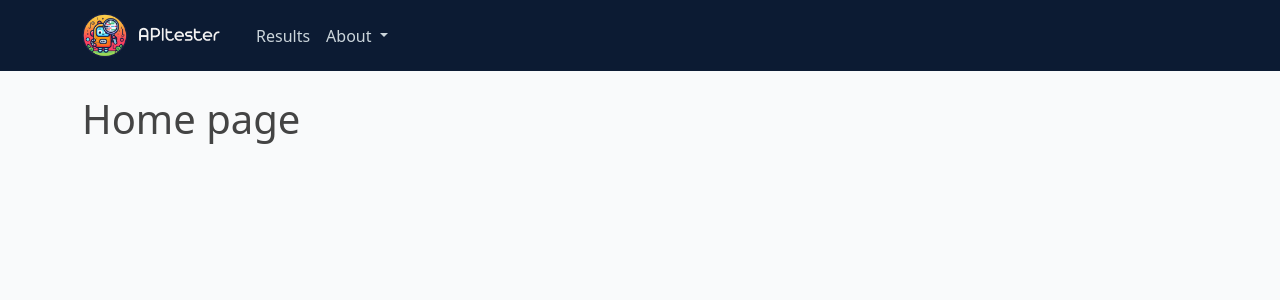
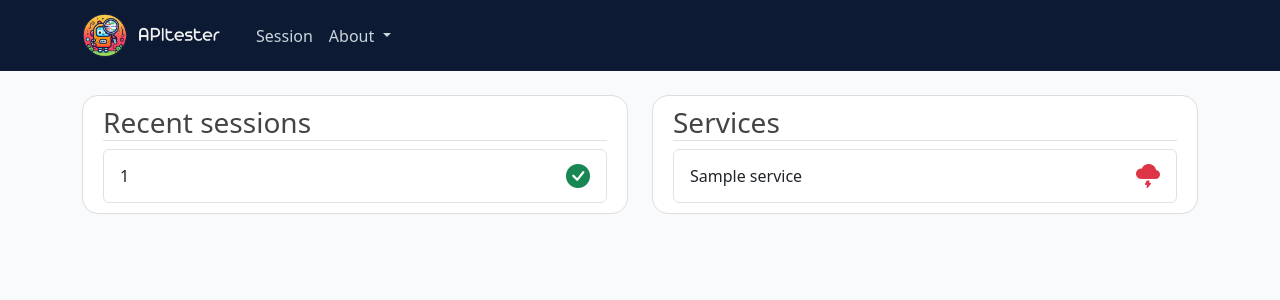
Before and after one commit to PommeSauce0/ApiTester_Dashboard, a Flask app: template api_dashboard/templates/index.html in a window 1280 px wide. Shown: the top 300 px of the page. Run offline with Flask 3, Linux system fonts and the light colour scheme; the template is opened without the code that fills it: most values are stand-ins (such as "Sample title", 1, 10 or a date in 2020).

Commit message:
add content to index.html

```diff
--- a/api_dashboard/static/main.css
+++ b/api_dashboard/static/main.css
@@ -52,3 +52,19 @@
 .json-string {
     color: olive;
 }
+
+.bi {
+    font-size: 1.5em; /* Taille des icônes */
+}
+.text-warning {
+    color: #ffc107;
+}
+.text-primary {
+    color: #007bff;
+}
+.text-info {
+    color: #17a2b8;
+}
+.text-danger {
+    color: #dc3545;
+}
--- a/api_dashboard/templates/index.html
+++ b/api_dashboard/templates/index.html
@@ -1,4 +1,55 @@
 {% extends "layout.html" %}
 {% block content %}
-    <h1>Home page</h1>
-{% endblock content %}
+    <div class="row">
+        <div class="col-md-6">
+            <div class="sticky-top z-0" style="top:20px">
+                <div class="content-section rounded-4">
+                    <h3 class="border-bottom">Recent sessions</h3>
+                    <div class="list-group">
+                        {% for session in sessions %}
+                        <a href="/session/{{ session._id }}" class="list-group-item list-group-item-action">
+                            <div class="d-flex justify-content-between align-items-center">
+                                <span>{{ session.session_id }}</span>
+                                <span>
+                                    {% if not session.has_errors %}
+                                        <i class="bi bi-check-circle-fill text-success"></i>
+                                    {% else %}
+                                        <i class="bi bi-x-circle-fill text-danger"></i>
+                                    {% endif %}
+                                </span>
+                            </div>
+                        </a>
+                        {% endfor %}
+                    </div>
+                </div>
+            </div>
+        </div>
+        <div class="col-md-6">
+            <div class="sticky-top" style="top:20px">
+                <div class="content-section rounded-4">
+                    <h3 class="border-bottom">Services</h3>
+                    <div class="list-group">
+                        {% for service in services %}
+                        <a href="#{{ service.service }}" class="list-group-item list-group-item-action">
+                            <div class="d-flex justify-content-between align-items-center">
+                                <span>{{ service.service }}</span>
+                                <span>
+                                    {% if service.success_rate >= 90 %}
+                                        <i class="bi bi-sun-fill text-warning"></i>
+                                    {% elif service.success_rate >= 50 %}
+                                        <i class="bi bi-cloud-fill text-primary"></i>
+                                    {% elif service.success_rate >= 25 %}
+                                        <i class="bi bi-cloud-rain-fill text-info"></i>
+                                    {% else %}
+                                        <i class="bi bi-cloud-lightning-fill text-danger"></i>
+                                    {% endif %}
+                                </span>
+                            </div>
+                        </a>
+                        {% endfor %}
+                    </div>
+                </div>
+            </div>
+        </div>
+    </div>
+{% endblock %}
--- a/api_dashboard/templates/layout.html
+++ b/api_dashboard/templates/layout.html
@@ -8,6 +8,8 @@
     <link rel="stylesheet" type="text/css" href="{{ url_for('static', filename='main.css') }}">
     <link rel="stylesheet" type="text/css" href="{{ url_for('static', filename='colors.css') }}">
     <link rel="icon" type="image/png" href="{{ url_for('static', filename='files/icon.png') }}">
+    <link href="https://cdn.jsdelivr.net/npm/bootstrap-icons/font/bootstrap-icons.css" rel="stylesheet">
+
     <title>ApiTester{% if title %} - {{title}}{% endif %}</title>
     <script src="https://cdn.jsdelivr.net/npm/bootstrap@5.3.3/dist/js/bootstrap.bundle.min.js"></script>
 </head>
@@ -22,7 +24,7 @@
                 <div class="collapse navbar-collapse" id="navbarSupportedContent">
                     <ul class="navbar-nav me-auto mb-2 mb-lg-0">
                         <li class="nav-item">
-                            <a class="nav-link" href="/session">Results</a>
+                            <a class="nav-link" href="/session">Session</a>
                         </li>
                         <li class="nav-item dropdown">
                             <a class="nav-link dropdown-toggle" href="#" role="button" data-bs-toggle="dropdown" aria-expanded="false">
```
Also changed, not shown: api_dashboard/mongodb.py (+66 -0 lines), api_dashboard/routes.py (+7 -1 lines).
